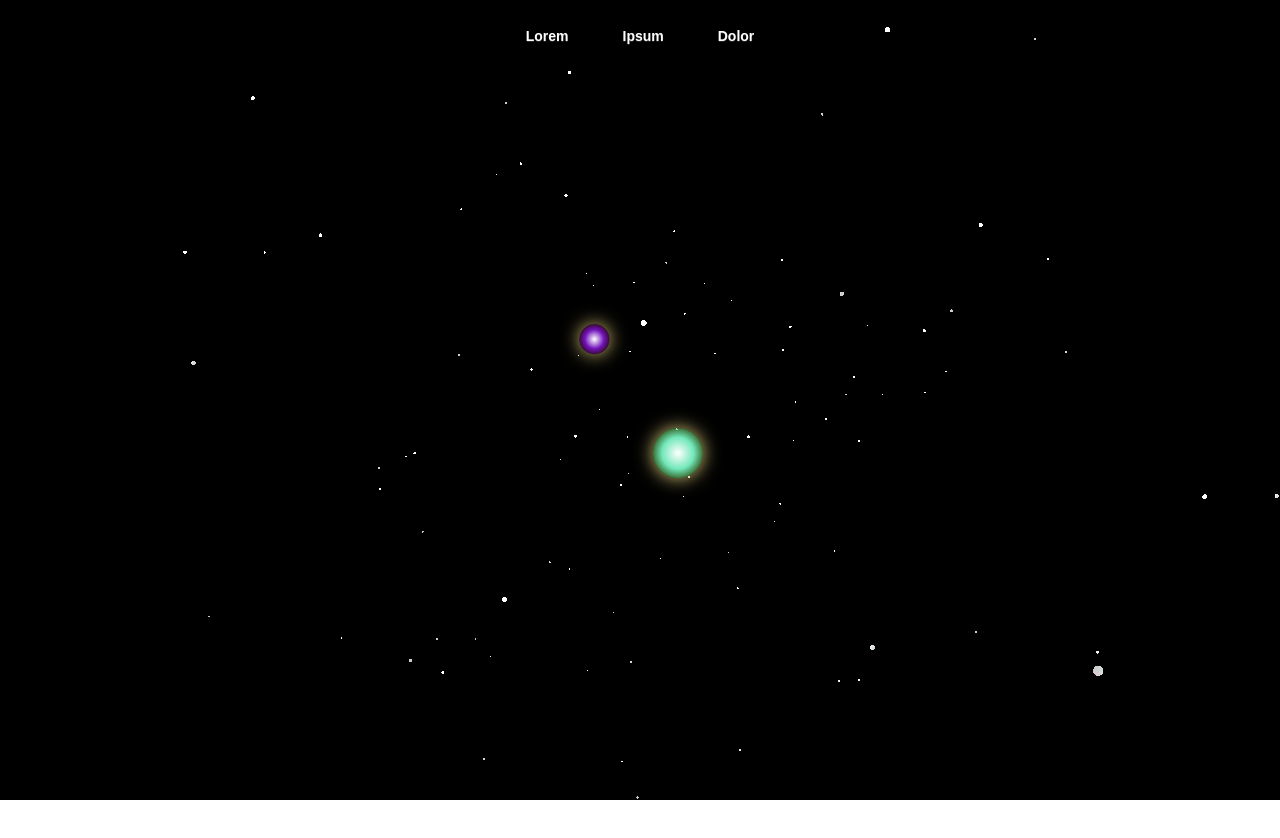
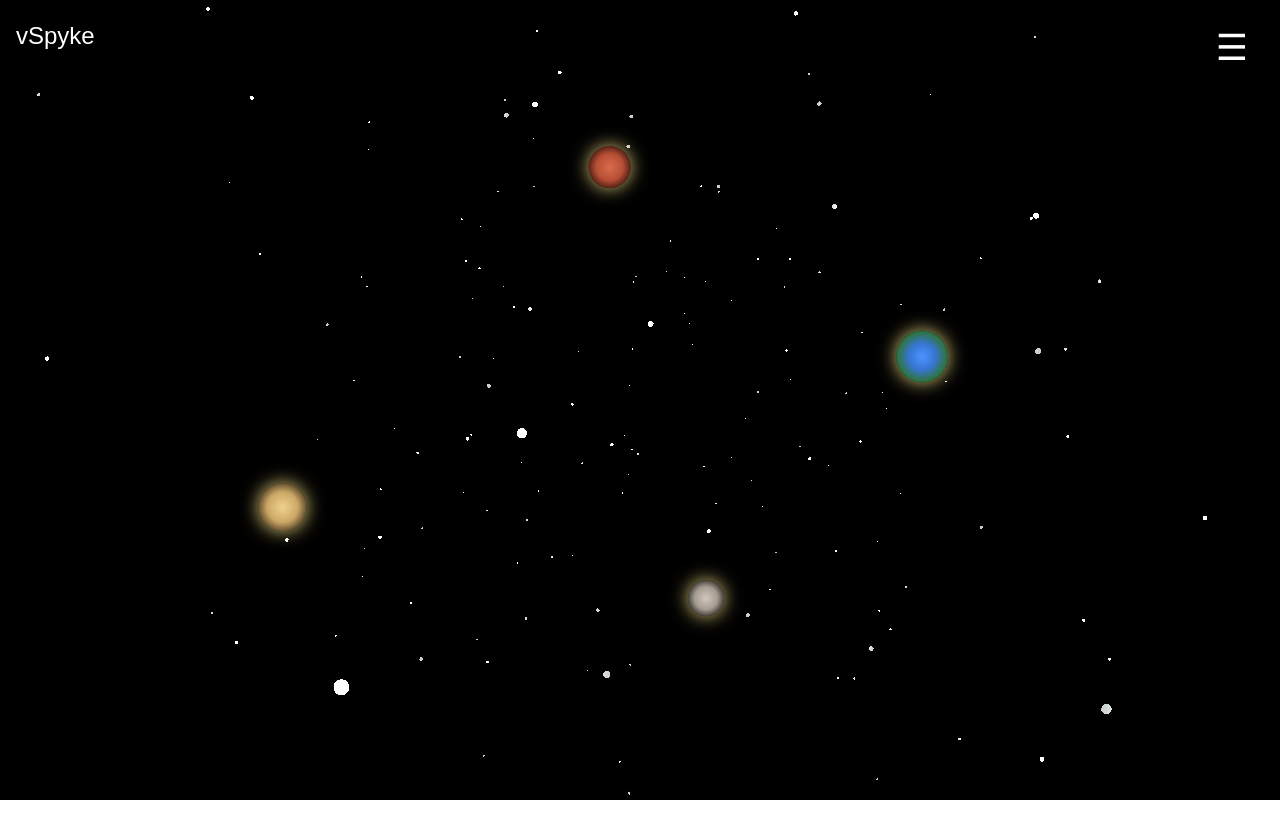
Before and after one commit to vSpaike/portfolio, a React (Vite) app in the folder front/: page / in a window 1280 px wide. Shown: the top 838 px of the page. After the commit the page ends 800 px from the top, so only its background shows below. Built offline with nearby package versions, Linux system fonts and the light colour scheme.

Commit message:
add drawer & slow exit

```diff
--- a/front/package.json
+++ b/front/package.json
@@ -11,9 +11,12 @@
   },
   "dependencies": {
     "@fontsource-variable/geist": "^5.2.8",
+    "@material-tailwind/react": "^2.1.10",
     "@tailwindcss/vite": "^4.2.1",
     "class-variance-authority": "^0.7.1",
     "clsx": "^2.1.1",
+    "flowbite-react": "^0.12.17",
+    "iconoir-react": "^7.11.0",
     "lucide-react": "^1.8.0",
     "ogl": "^1.0.11",
     "radix-ui": "^1.4.3",
--- /dev/null
+++ b/front/src/components/AboutMe.tsx
@@ -0,0 +1,25 @@
+import { Drawer, DrawerHeader, DrawerItems } from "flowbite-react";
+
+type DrawerLeftProps = {
+  isOpen: boolean;
+  onClose: () => void;
+};
+
+export function DrawerLeft({ isOpen, onClose }: DrawerLeftProps) {
+  if (!isOpen) {
+    return null;
+  }
+
+  return (
+    <>
+      <Drawer open={isOpen} onClose={onClose} position="left">
+        <DrawerHeader title="About me" />
+        <DrawerItems>
+          <p className="text-sm text-gray-500 dark:text-gray-400">
+            Contenu About Me.
+          </p>
+        </DrawerItems>
+      </Drawer>
+    </>
+  );
+}
--- a/front/src/components/NavBar.tsx
+++ b/front/src/components/NavBar.tsx
@@ -1,11 +1,27 @@
-function NavBar() {
+import { useState } from 'react';
+
+
+function BurgerMenu() {
+  const [menuOpen, setMenuOpen] = useState(false);
+
   return (
-    <div className="fixed top-4 left-1/2 flex -translate-x-1/2 gap-4 text-white">
-        <button className="btn btn-ghost">Lorem</button>
-        <button className="btn btn-ghost">Ipsum</button>
-        <button className="btn btn-ghost">Dolor</button>
+    <div className="inline-block">
+      <button
+        onClick={() => setMenuOpen(!menuOpen)}
+        className="fixed top-4 right-4 z-50 px-4 py-3 text-4xl text-white"
+      >
+        {menuOpen ? '✕' : '☰'}
+      </button>
+      {menuOpen && (
+        <div className="fixed inset-0 z-40 bg-black/90 flex flex-col items-center justify-center gap-8">
+          <a href="#about" className="text-white text-3xl hover:text-primary">À propos</a>
+          <a href="#projects" className="text-white text-3xl hover:text-primary">Projets</a>
+          <a href="#contact" className="text-white text-3xl hover:text-primary">Contact</a>
+        </div>
+      )}
     </div>
-  )
+  );
 }
 
-export default NavBar
+
+export default BurgerMenu;
--- a/front/src/components/Particules.tsx
+++ b/front/src/components/Particules.tsx
@@ -25,9 +25,15 @@ interface ParticlesProps {
   pixelRatio?: number;
   stars?: StarConfig[];
   className?: string;
+  interactionEnabled?: boolean;
 }
 
 const defaultColors: string[] = ['#ffffff', '#ffffff', '#ffffff'];
+const NORMAL_HOVER_DAMPING = 0.09;
+const MENU_EXIT_HOVER_DAMPING = 0.015;
+const MENU_EXIT_SMOOTHING_MS = 1200;
+
+const clamp01 = (value: number) => Math.max(0, Math.min(1, value));
 
 const hexToRgb = (hex: string): [number, number, number] => {
   hex = hex.replace(/^#/, '');
@@ -108,9 +114,9 @@ const fragment = /* glsl */ `
   }
 `;
 const Particles: React.FC<ParticlesProps> = ({
-  particleCount = 200,
+  particleCount = 320,
   particleSpread = 10,
-  speed = 0.1,
+  speed = 0.12,
   particleColors,
   moveParticlesOnHover = true,
   particleHoverFactor = 1,
@@ -121,12 +127,38 @@ const Particles: React.FC<ParticlesProps> = ({
   disableRotation = true,
   pixelRatio = 1,
   stars = [],
-  className
+  className,
+  interactionEnabled = true
 }) => {
   const containerRef = useRef<HTMLDivElement>(null);
   const cameraRef = useRef<Camera | null>(null);
   const particlesMeshRef = useRef<Mesh | null>(null);
   const mouseRef = useRef<{ x: number; y: number }>({ x: 0, y: 0 });
+  const hasMouseRef = useRef(false);
+  const interactionEnabledRef = useRef(interactionEnabled);
+  const wasInteractionEnabledRef = useRef(interactionEnabled);
+  const menuExitSmoothStartRef = useRef(0);
+  const menuExitSmoothUntilRef = useRef(0);
+  const menuExitPendingRef = useRef(false);
+
+  useEffect(() => {
+    const wasEnabled = wasInteractionEnabledRef.current;
+    interactionEnabledRef.current = interactionEnabled;
+
+    if (!wasEnabled && interactionEnabled) {
+      hasMouseRef.current = false;
+      menuExitPendingRef.current = true;
+    }
+
+    if (!interactionEnabled) {
+      hasMouseRef.current = false;
+      menuExitPendingRef.current = false;
+      menuExitSmoothStartRef.current = 0;
+      menuExitSmoothUntilRef.current = 0;
+    }
+
+    wasInteractionEnabledRef.current = interactionEnabled;
+  }, [interactionEnabled]);
 
   useEffect(() => {
     const container = containerRef.current;
@@ -138,6 +170,7 @@ const Particles: React.FC<ParticlesProps> = ({
       alpha: true
     });
     const gl = renderer.gl;
+    gl.canvas.style.pointerEvents = 'none';
     container.appendChild(gl.canvas);
     gl.clearColor(0, 0, 0, 0);
 
@@ -155,10 +188,23 @@ const Particles: React.FC<ParticlesProps> = ({
     resize();
 
     const handleMouseMove = (e: MouseEvent) => {
+      if (!interactionEnabledRef.current) {
+        return;
+      }
+
       const rect = container.getBoundingClientRect();
       const x = ((e.clientX - rect.left) / rect.width) * 2 - 1;
       const y = -(((e.clientY - rect.top) / rect.height) * 2 - 1);
+
+      if (menuExitPendingRef.current) {
+        const now = performance.now();
+        menuExitSmoothStartRef.current = now;
+        menuExitSmoothUntilRef.current = now + MENU_EXIT_SMOOTHING_MS;
+        menuExitPendingRef.current = false;
+      }
+
       mouseRef.current = { x, y };
+      hasMouseRef.current = true;
     };
 
     if (moveParticlesOnHover) {
@@ -221,13 +267,28 @@ const Particles: React.FC<ParticlesProps> = ({
 
       program.uniforms.uTime.value = elapsed * 0.001;
 
-      if (moveParticlesOnHover) {
-        particles.position.x = -mouseRef.current.x * particleHoverFactor;
-        particles.position.y = -mouseRef.current.y * particleHoverFactor;
-      } else {
-        particles.position.x = 0;
-        particles.position.y = 0;
+      const hoverActive =
+        moveParticlesOnHover && interactionEnabledRef.current && hasMouseRef.current;
+      const targetX = hoverActive
+        ? -mouseRef.current.x * particleHoverFactor
+        : particles.position.x;
+      const targetY = hoverActive
+        ? -mouseRef.current.y * particleHoverFactor
+        : particles.position.y;
+
+      let hoverDamping = NORMAL_HOVER_DAMPING;
+      if (menuExitSmoothUntilRef.current > 0 && t < menuExitSmoothUntilRef.current) {
+        const smoothingProgress = clamp01(
+          (t - menuExitSmoothStartRef.current) / MENU_EXIT_SMOOTHING_MS
+        );
+        const easing = 1 - Math.pow(1 - smoothingProgress, 3);
+        hoverDamping =
+          MENU_EXIT_HOVER_DAMPING +
+          (NORMAL_HOVER_DAMPING - MENU_EXIT_HOVER_DAMPING) * easing;
       }
+
+      particles.position.x += (targetX - particles.position.x) * hoverDamping;
+      particles.position.y += (targetY - particles.position.y) * hoverDamping;
 
       if (!disableRotation) {
         particles.rotation.x = Math.sin(elapsed * 0.0002) * 0.1;
--- a/front/src/components/Planet.tsx
+++ /dev/null
@@ -1,23 +0,0 @@
-import earth from '../assets/planet-earth.svg';
-
-function Earth() {
-    return (
-        <div className="hover-3d">
-        {/* content */}
-            <figure className="w-60 rounded-2xl">
-                <img src={earth} alt="Earth" />
-            </figure>
-            {/* 8 empty divs needed for the 3D effect */}
-            <div></div>
-            <div></div>
-            <div></div>
-            <div></div>
-            <div></div>
-            <div></div>
-            <div></div>
-            <div></div>
-        </div>
-    )
-}
-
-export default Earth;
--- a/front/src/main.tsx
+++ b/front/src/main.tsx
@@ -1,6 +1,6 @@
 import { StrictMode } from 'react'
 import { createRoot } from 'react-dom/client'
-import App from './pages/Accueil.tsx'
+import App from './pages/Home.tsx'
 import './main.css'
 
 createRoot(document.getElementById('root')!).render(
--- a/front/src/pages/Accueil.tsx
+++ /dev/null
@@ -1,42 +0,0 @@
-import Particles from '../components/Particules';
-import NavBar from '../components/NavBar';
-
-function Background() {
-  return (
-    <div className="fixed inset-0 z-0 bg-black">
-    <Particles
-      stars={[
-        {
-        position: [0.25, -0.35, 0],
-        size: 50,
-        title: "Mon étoile 1",
-        onClick: () => console.log("Étoile 1 cliquée"),
-        background: "rgba(255,255,255,1) 0%, rgba(120,244,196,0.95) 45%, rgba(120,232,120,0.5) 70%, rgba(120,232,120,0) 100%"
-        },
-        {
-          position: [-0.3, 0.4, 0],
-          size: 30,
-          title: "Mon étoile 2",
-          onClick: () => console.log("Étoile 2 cliquée"),
-          background: "rgba(255,255,255,1) 0%, rgba(120,20,196,0.95) 45%, rgba(120,20,120,0.5) 70%, rgba(120,20,120,0) 100%"
-        }
-      ]}
-    />
-  </div>
-  )
-}
-
-function App(){
-  return (
-    <div className="relative min-h-screen ">
-      <Background />
-      <div className="relative z-20">
-        <NavBar />
-      </div>
-      <div className="relative z-20 flex items-center justify-center gap-10 mt-20">
-      </div>
-    </div>
-  )
-}
-
-export default App
--- /dev/null
+++ b/front/src/pages/Home.tsx
@@ -0,0 +1,71 @@
+import Particles from '../components/Particules';
+import NavBar from '../components/NavBar';
+import {DrawerLeft} from '../components/AboutMe';
+import { useState } from 'react';
+
+function Background({
+  onEarthClick,
+  particlesInteractive
+}: {
+  onEarthClick: () => void;
+  particlesInteractive: boolean;
+}) {
+  return (
+    <div className="fixed inset-0 z-0 bg-black">
+    <Particles
+      interactionEnabled={particlesInteractive}
+      stars={[
+        {
+          position: [0.5, -1.5, -3],
+          size: 36,
+          title: "Mercure",
+          onClick: () => console.log("Mercure cliquée"),
+          background: "rgba(210,200,190,1) 0%, rgba(173,163,152,0.95) 45%, rgba(120,112,102,0.45) 75%, rgba(120,112,102,0) 100%"
+        },
+        {
+          position: [-2, -0.6, 3],
+          size: 48,
+          title: "Vénus",
+          onClick: () => console.log("Vénus cliquée"),
+          background: "rgba(240,210,140,1) 0%, rgba(214,176,108,0.95) 45%, rgba(168,130,76,0.5) 75%, rgba(168,130,76,0) 100%"
+        },
+        {
+          // My Project
+          position: [1.3, 0.2, 6],
+          size: 52,
+          title: "Terre",
+          onClick: onEarthClick,
+          background: "rgba(78,148,255,1) 0%, rgba(58,124,224,0.95) 35%, rgba(74,178,109,0.65) 65%, rgba(74,178,109,0) 100%"        },
+        {
+          // Contact
+          position: [-0.3, 2.3, -10],
+          size: 42,
+          title: "Mars",
+          onClick: () => console.log("Mars cliquée"),
+          background: "rgba(218,107,77,1) 0%, rgba(192,83,56,0.95) 45%, rgba(143,52,36,0.5) 75%, rgba(143,52,36,0) 100%"
+        }
+      ]}
+    />
+  </div>
+  )
+}
+
+function App(){
+  const [isDrawerOpen, setIsDrawerOpen] = useState(false);
+
+  return (
+    <div className="relative min-h-screen ">
+      <Background
+        onEarthClick={() => setIsDrawerOpen(true)}
+        particlesInteractive={!isDrawerOpen}
+      />
+      <DrawerLeft isOpen={isDrawerOpen} onClose={() => setIsDrawerOpen(false)} />
+      <div className="relative z-20">
+        <a className="text-white px-4 inline-block py-5 text-2xl hover:text-gray-400" href="./">vSpyke</a>
+        <NavBar />
+      </div>
+    </div>
+  )
+}
+
+export default App
```
Also changed, not shown: front/src/assets/mountain_background.jpg (deleted), 1 other file (tests, documents, lock files or other folders).
